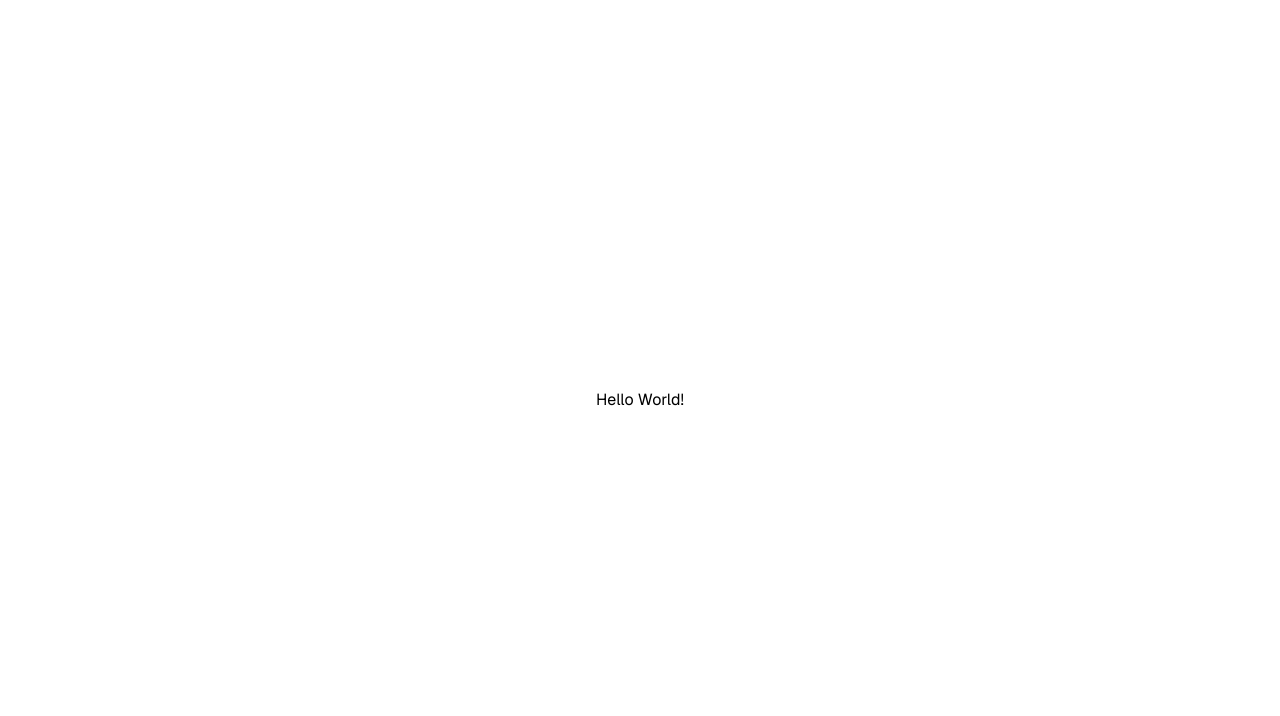
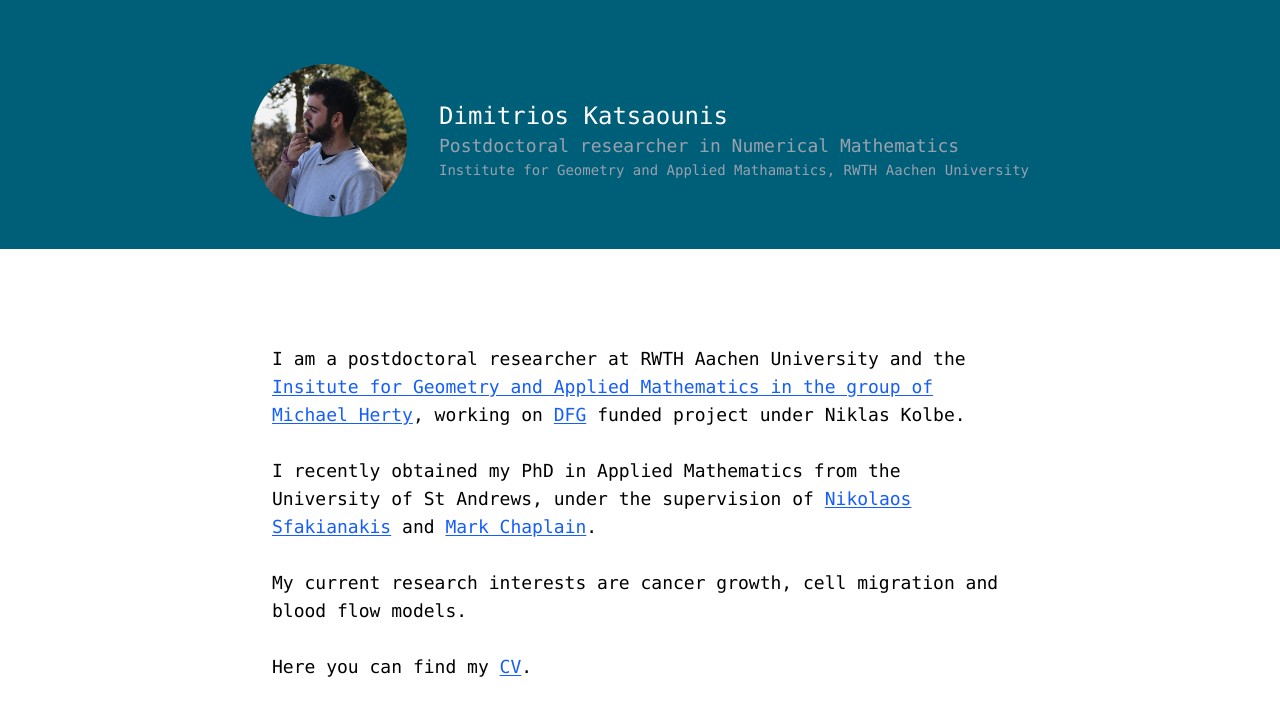
Before and after one commit to dkatsaounis/DK-website, a Next.js app: page / in a window 1280 px wide. Shown: the top 716 px of the page. Built offline with nearby package versions, Linux system fonts and the light colour scheme.

Commit message:
feat: add home page - navigation needs to be decided

```diff
--- a/next.config.js
+++ b/next.config.js
@@ -5,6 +5,8 @@
 import "./src/env.js";
 
 /** @type {import("next").NextConfig} */
-const config = {};
+const config = {
+  devIndicators: false,
+};
 
 export default config;
--- /dev/null
+++ b/src/app/components/introductionText.tsx
@@ -0,0 +1,48 @@
+import OutLink from "./link";
+
+export default function IntroductionText() {
+  return (
+    <div className="row-span-8 container mx-auto flex max-w-3xl flex-col items-start justify-center text-lg">
+      <div className="m-auto mx-4 mt-24">
+        I am a postdoctoral researcher at RWTH Aachen University and the{" "}
+        <OutLink
+          label="Insitute for Geometry and Applied Mathematics in the group of"
+          url="https://www.igpm.rwth-aachen.de/"
+        />{" "}
+        <OutLink
+          label="Michael Herty"
+          url="https://www.igpm.rwth-aachen.de/team/herty"
+        />
+        , working on{" "}
+        <OutLink
+          label="DFG"
+          url="https://www.spp2311.de/projekte/in-stent-restenosis-in-coronary-arteries-in-silico-investigations-based-on-patient-specific-clinical-data-and-meta-modeling-6/"
+        />{" "}
+        funded project under Niklas Kolbe.
+        <br />
+        <br /> I recently obtained my PhD in Applied Mathematics from the
+        University of St Andrews, under the supervision of{" "}
+        <OutLink
+          label="Nikolaos Sfakianakis"
+          url="https://sites.google.com/view/nikolaos-sfakianakis/"
+        />{" "}
+        and{" "}
+        <OutLink
+          label="Mark Chaplain"
+          url="https://research-portal.st-andrews.ac.uk/en/persons/mark-andrew-joseph-chaplain"
+        />
+        .
+        <br />
+        <br /> My current research interests are cancer growth, cell migration
+        and blood flow models.
+        <br />
+        <br /> Here you can find my{" "}
+        <OutLink
+          label="CV"
+          url="https://drive.google.com/file/d/1ESddv2zkF14phEdi6hrmcMt5fwU6CJ2q/view?usp=sharing"
+        />
+        .
+      </div>
+    </div>
+  );
+}
--- /dev/null
+++ b/src/app/components/link.tsx
@@ -0,0 +1,19 @@
+import Link from "next/link";
+
+export default function OutLink({
+  label,
+  url,
+}: {
+  label: string;
+  url: string;
+}) {
+  return (
+    <Link
+      href={url}
+      target="_tab"
+      className="text-blue-600 underline underline-offset-2"
+    >
+      {label}
+    </Link>
+  );
+}
--- a/src/app/layout.tsx
+++ b/src/app/layout.tsx
@@ -1,25 +1,19 @@
 import "~/styles/globals.css";
 
 import { type Metadata } from "next";
-import { Geist } from "next/font/google";
 
 export const metadata: Metadata = {
-  title: "Create T3 App",
-  description: "Generated by create-t3-app",
+  title: "Dimitrios Katsaounis",
+  description: "Dimitrios Katsaouni's website",
   icons: [{ rel: "icon", url: "/favicon.ico" }],
 };
-
-const geist = Geist({
-  subsets: ["latin"],
-  variable: "--font-geist-sans",
-});
 
 export default function RootLayout({
   children,
 }: Readonly<{ children: React.ReactNode }>) {
   return (
-    <html lang="en" className={`${geist.variable}`}>
-      <body>{children}</body>
+    <html lang="en" className="h-full bg-white text-black">
+      <body className="font-mono">{children}</body>
     </html>
   );
 }
--- a/src/app/page.tsx
+++ b/src/app/page.tsx
@@ -1,7 +1,38 @@
+import Image from "next/image";
+
+import IntroductionText from "./components/introductionText";
+
+import { CONTENT_CONFIG } from "~/contentConfiguration";
+
+//TODO: Think about what to do with department line
+//TODO: Think about your tag
+
 export default function HomePage() {
   return (
-    <main className="flex min-h-screen flex-col items-center justify-center text-black">
-      Hello World!
+    <main className="flex min-h-screen flex-col items-center">
+      <div className="grid h-full w-full grid-rows-10">
+        <div className="row-span-2 flex h-full w-full flex-row bg-cyan-800">
+          <div className="mt-16 mb-8 flex flex-row gap-8 px-4 lg:mx-auto">
+            <Image
+              src="/face-pic.jpg"
+              alt="profile picture"
+              width={156}
+              height={156}
+              className="m-auto rounded-full"
+            />
+            <div className="m-auto flex flex-1 flex-col">
+              <div className="text-2xl text-white">Dimitrios Katsaounis</div>
+              <div className="text-lg text-gray-400">
+                {CONTENT_CONFIG.title}
+              </div>
+              <div className="text-sm text-gray-400">
+                {CONTENT_CONFIG.department}
+              </div>
+            </div>
+          </div>
+        </div>
+        <IntroductionText />
+      </div>
     </main>
   );
 }
--- /dev/null
+++ b/src/contentConfiguration.ts
@@ -0,0 +1,5 @@
+export const CONTENT_CONFIG = {
+  department:
+    "Institute for Geometry and Applied Mathamatics, RWTH Aachen University",
+  title: "Postdoctoral researcher in Numerical Mathematics",
+};
```
Also changed, not shown: public/face-pic.jpg (added).
